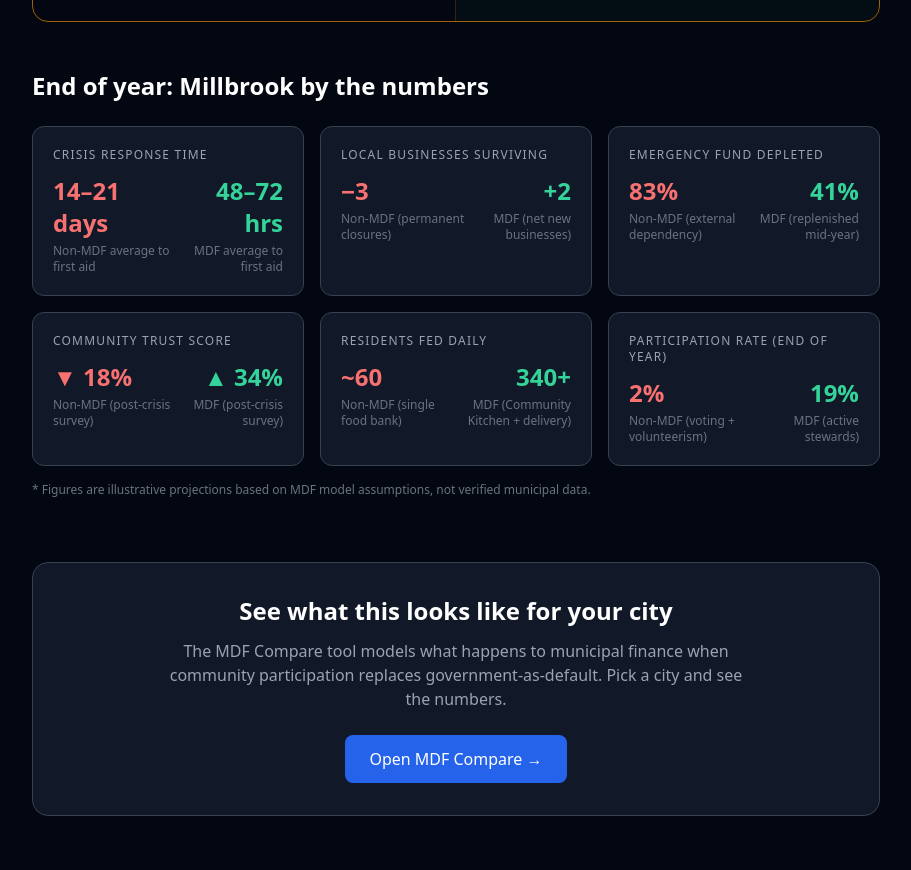
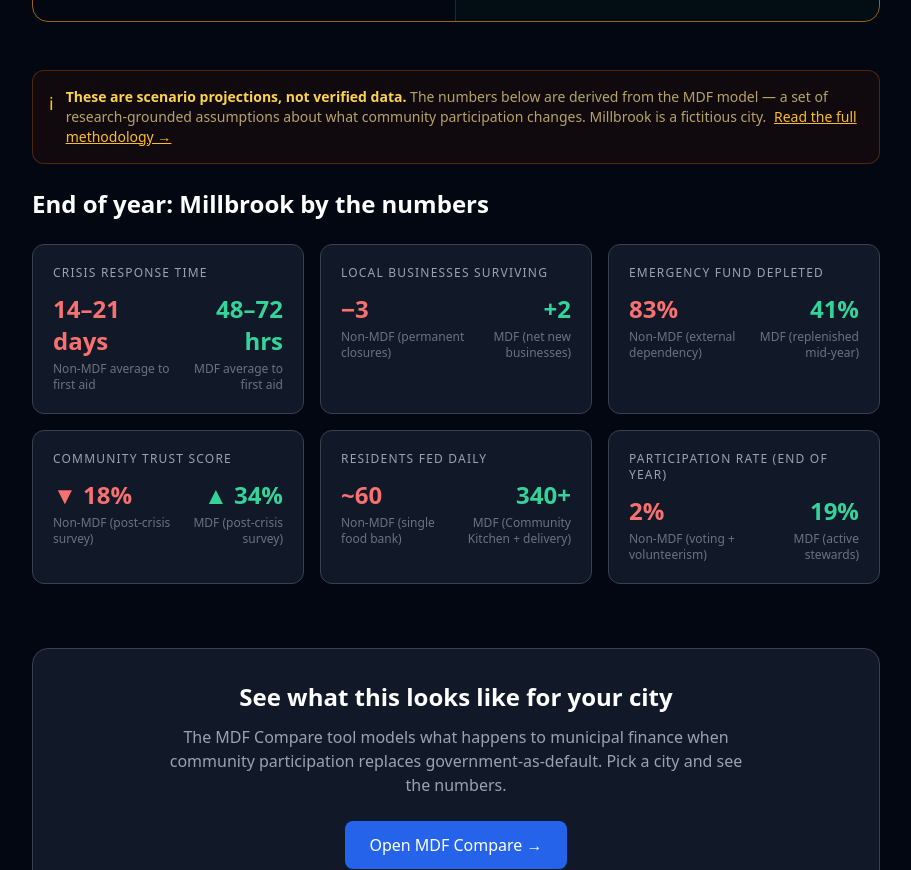
Before and after one commit to andredavisme/million-dollar-fist, a plain HTML site: page docs/pages/how-it-works.html in a window 1280 px wide. Shown: the part 6566-7436 px from the top of the page, without its empty margins (184-1095 px from the left). Drawn offline with nearby package versions, Linux system fonts and the light colour scheme.

Commit message:
Add methodology notice to how-it-works and compare-cities projected numbers

```diff
--- a/docs/pages/how-it-works.html
+++ b/docs/pages/how-it-works.html
@@ -178,6 +178,16 @@
 
       <!-- Year End -->
       <div class="mt-12">
+        <!-- Methodology Notice -->
+        <div class="mb-6 flex items-start gap-3 p-4 rounded-xl bg-amber-950/20 border border-amber-700/40">
+          <span class="text-amber-400 text-lg mt-0.5">&#x2139;</span>
+          <p class="text-sm text-amber-200/70">
+            <strong class="text-amber-300">These are scenario projections, not verified data.</strong>
+            The numbers below are derived from the MDF model &mdash; a set of research-grounded assumptions about what community participation changes. Millbrook is a fictitious city.
+            <a href="methodology.html" class="underline text-amber-400 hover:text-amber-300 ml-1">Read the full methodology &rarr;</a>
+          </p>
+        </div>
+
         <h3 class="text-2xl font-bold text-white mb-6">End of year: Millbrook by the numbers</h3>
         <div class="grid grid-cols-1 md:grid-cols-3 gap-4">
           <div class="bg-gray-900 border border-gray-700 rounded-xl p-5"><p class="text-gray-400 text-xs uppercase tracking-widest mb-3">Crisis Response Time</p><div class="flex justify-between items-end"><div><p class="text-red-400 text-2xl font-bold">14&ndash;21 days</p><p class="text-gray-500 text-xs mt-1">Non-MDF average to first aid</p></div><div class="text-right"><p class="text-emerald-400 text-2xl font-bold">48&ndash;72 hrs</p><p class="text-gray-500 text-xs mt-1">MDF average to first aid</p></div></div></div>
@@ -187,7 +197,6 @@
           <div class="bg-gray-900 border border-gray-700 rounded-xl p-5"><p class="text-gray-400 text-xs uppercase tracking-widest mb-3">Residents Fed Daily</p><div class="flex justify-between items-end"><div><p class="text-red-400 text-2xl font-bold">~60</p><p class="text-gray-500 text-xs mt-1">Non-MDF (single food bank)</p></div><div class="text-right"><p class="text-emerald-400 text-2xl font-bold">340+</p><p class="text-gray-500 text-xs mt-1">MDF (Community Kitchen + delivery)</p></div></div></div>
           <div class="bg-gray-900 border border-gray-700 rounded-xl p-5"><p class="text-gray-400 text-xs uppercase tracking-widest mb-3">Participation Rate (end of year)</p><div class="flex justify-between items-end"><div><p class="text-red-400 text-2xl font-bold">2%</p><p class="text-gray-500 text-xs mt-1">Non-MDF (voting + volunteerism)</p></div><div class="text-right"><p class="text-emerald-400 text-2xl font-bold">19%</p><p class="text-gray-500 text-xs mt-1">MDF (active stewards)</p></div></div></div>
         </div>
-        <p class="text-gray-500 text-xs mt-4">* Figures are illustrative projections based on MDF model assumptions, not verified municipal data.</p>
       </div>
     </section>
 
```
